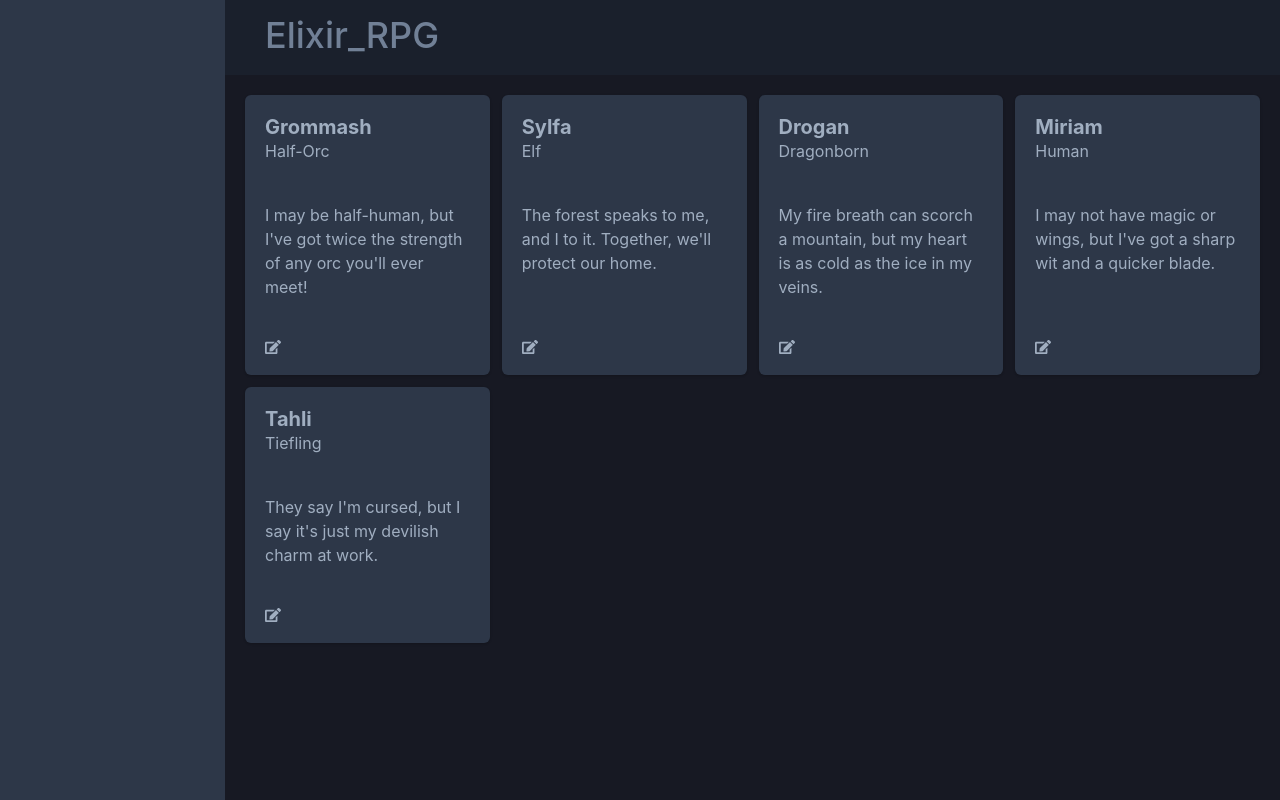
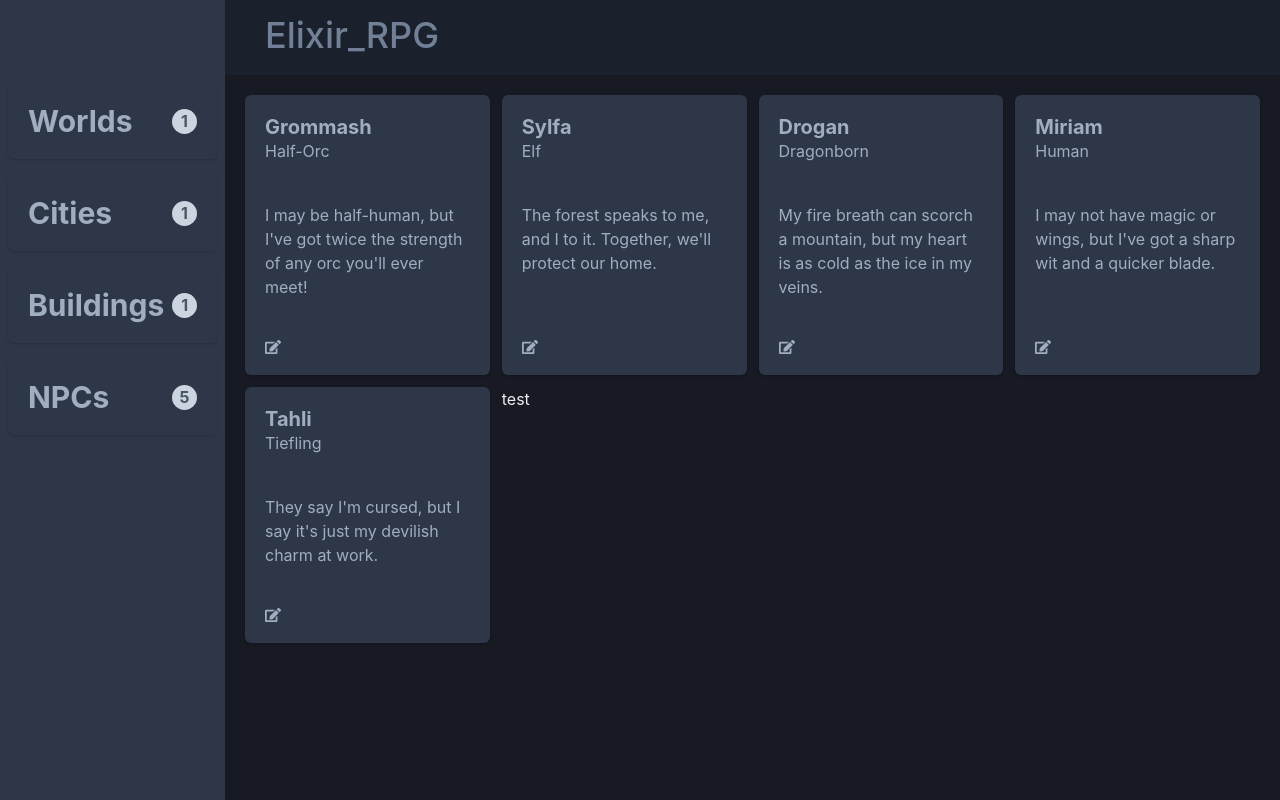
Before and after one commit to xBromsson/elixir_rpg, a React (Vite) app: page / in a window 1280 px wide. Built offline with nearby package versions, Linux system fonts and the light colour scheme.

Commit message:
built category list on side menu

```diff
--- a/src/App.jsx
+++ b/src/App.jsx
@@ -1,5 +1,6 @@
 import { Grid, GridItem, Text } from "@chakra-ui/react";
 import CardGrid from "./components/CardGrid";
+import CategoryList from "./components/CategoryList";
 
 function App() {
   return (
@@ -10,7 +11,10 @@ function App() {
       templateColumns={"225px 1fr"}
       templateRows={"75px 1fr"}
     >
-      <GridItem bg="gray.700" area={"nav"}></GridItem>
+      <GridItem bg="gray.700" area={"nav"}>
+        <Text h={"75px"}></Text>
+        <CategoryList></CategoryList>
+      </GridItem>
       <GridItem bg="gray.800" area={"header"}>
         <Text color="gray.500" pl={10} pt={2} fontSize="4xl" fontWeight={500}>
           Elixir_RPG
--- a/src/components/CardGrid.jsx
+++ b/src/components/CardGrid.jsx
@@ -1,4 +1,4 @@
-import { SimpleGrid } from "@chakra-ui/react";
+import { SimpleGrid, Text } from "@chakra-ui/react";
 import { useState } from "react";
 import NpcCard from "./NpcCard";
 
@@ -48,6 +48,7 @@ const CardGrid = () => {
           flavor={n.flavor}
         ></NpcCard>
       ))}
+      <Text>test</Text>
     </SimpleGrid>
   );
 };
--- /dev/null
+++ b/src/components/CategoryCard.jsx
@@ -0,0 +1,31 @@
+import {
+  Card,
+  CardBody,
+  Circle,
+  HStack,
+  Heading,
+  Text,
+} from "@chakra-ui/react";
+
+const Props = {
+  name: "",
+  count: null,
+};
+const CategoryCard = ({ name, count }) => {
+  return (
+    <Card textColor={"gray.400"}>
+      <CardBody>
+        <HStack justifyContent={"space-between"}>
+          <Heading fontSize={"3xl"}>{name}</Heading>
+          <Circle size={"25px"} bg={"gray.300"}>
+            <Text color={"gray.600"} fontSize={"1xl"} fontWeight={700}>
+              {count}
+            </Text>
+          </Circle>
+        </HStack>
+      </CardBody>
+    </Card>
+  );
+};
+
+export default CategoryCard;
--- /dev/null
+++ b/src/components/CategoryList.jsx
@@ -0,0 +1,37 @@
+import { SimpleGrid } from "@chakra-ui/react";
+import CategoryCard from "./CategoryCard";
+
+const categories = [
+  {
+    name: "Worlds",
+    count: 1,
+  },
+  {
+    name: "Cities",
+    count: 1,
+  },
+  {
+    name: "Buildings",
+    count: 1,
+  },
+  {
+    name: "NPCs",
+    count: 5,
+  },
+];
+
+const CategoryList = () => {
+  return (
+    <SimpleGrid columns={1} spacing={4} padding={2}>
+      {categories.map((category) => (
+        <CategoryCard
+          key={category.name}
+          name={category.name}
+          count={category.count}
+        ></CategoryCard>
+      ))}
+    </SimpleGrid>
+  );
+};
+
+export default CategoryList;
```
